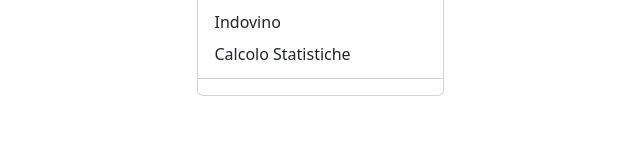
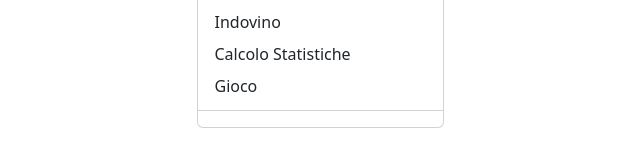
Before and after one commit to Daniele-izzo-2C-JcMaxwell-2023/tpsit, a plain HTML site: page index.html in a window 1280 px wide. Both pictures are taken after a click on the button "Progetti". Shown: the part 629-796 px from the top of the page, 6-646 px from the left. Drawn offline with nearby package versions, Linux system fonts and the light colour scheme.

Commit message:
Update index.html

```diff
--- a/index.html
+++ b/index.html
@@ -44,6 +44,7 @@
                   <a class="dropdown-item" href="https://daniele-izzo-2C-jcmaxwell-2023.github.io/tpsit/progetti/Array_Di_Primi.html">Array Di Primi</a>
                   <a class="dropdown-item" href="https://daniele-izzo-2C-jcmaxwell-2023.github.io/tpsit/progetti/Indovino.html">Indovino</a>
                   <a class="dropdown-item" href="https://daniele-izzo-2C-jcmaxwell-2023.github.io/tpsit/progetti/calcoloStatistiche.html">Calcolo Statistiche</a>
+                  <a class="dropdown-item" href="https://daniele-izzo-2C-jcmaxwell-2023.github.io/tpsit/progetti/Indovino.html">Gioco</a>
                   <li><hr class="dropdown-divider"></li>
                 </ul>
               </li>
```
